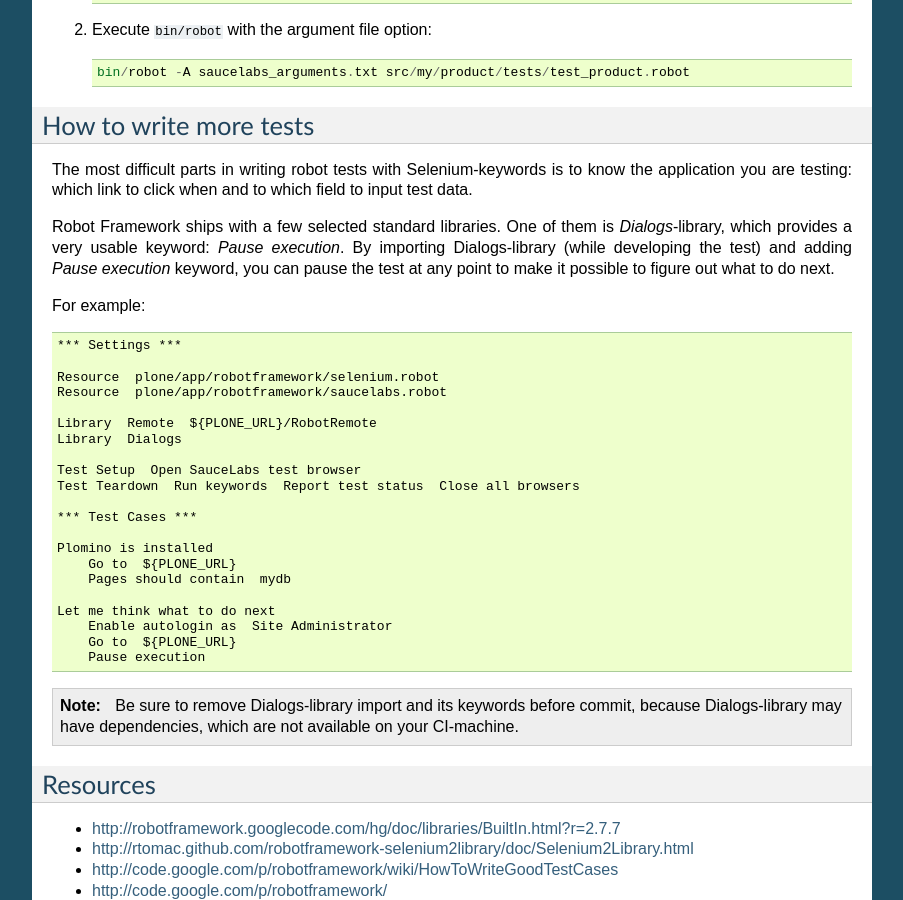
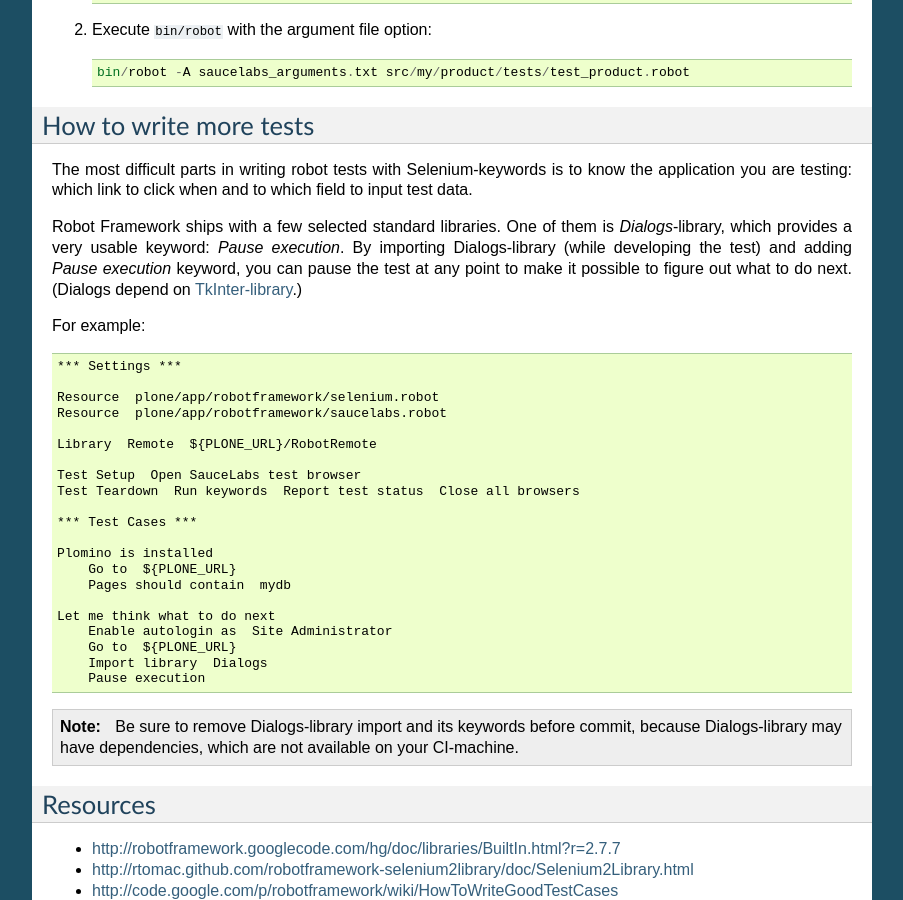
Before and after one commit to plone/plone.app.robotframework, a Sphinx documentation site: the page built from docs/source/happy.rst, in a window 1280 px wide and 900 px high, scrolled down 5875 px. Shown: the whole window, without its empty margins (198-1101 px from the left). Built offline with Sphinx 7.4.7, drawn with Linux system fonts in a browser that asks for light colours.

Commit message:
Fix 'Pause execution' usage to follow better practice

```diff
--- a/docs/source/happy.rst
+++ b/docs/source/happy.rst
@@ -369,7 +369,8 @@ Robot Framework ships with a few selected standard libraries. One of them is
 *Dialogs*-library, which provides a very usable keyword: *Pause execution*. By
 importing Dialogs-library (while developing the test) and adding *Pause execution*
 keyword, you can pause the test at any point to make it possible to figure out
-what to do next.
+what to do next. (Dialogs depend on
+`TkInter-library <http://wiki.python.org/moin/TkInter>`_.)
 
 For example::
 
@@ -393,6 +393,7 @@ For example::
     Let me think what to do next
         Enable autologin as  Site Administrator
         Go to  ${PLONE_URL}
+        Import library  Dialogs
         Pause execution
 
 .. note:: Be sure to remove Dialogs-library import and its keywords
```
Also changed, not shown: other parts of docs/source/happy.rst (+0 -1 lines).
